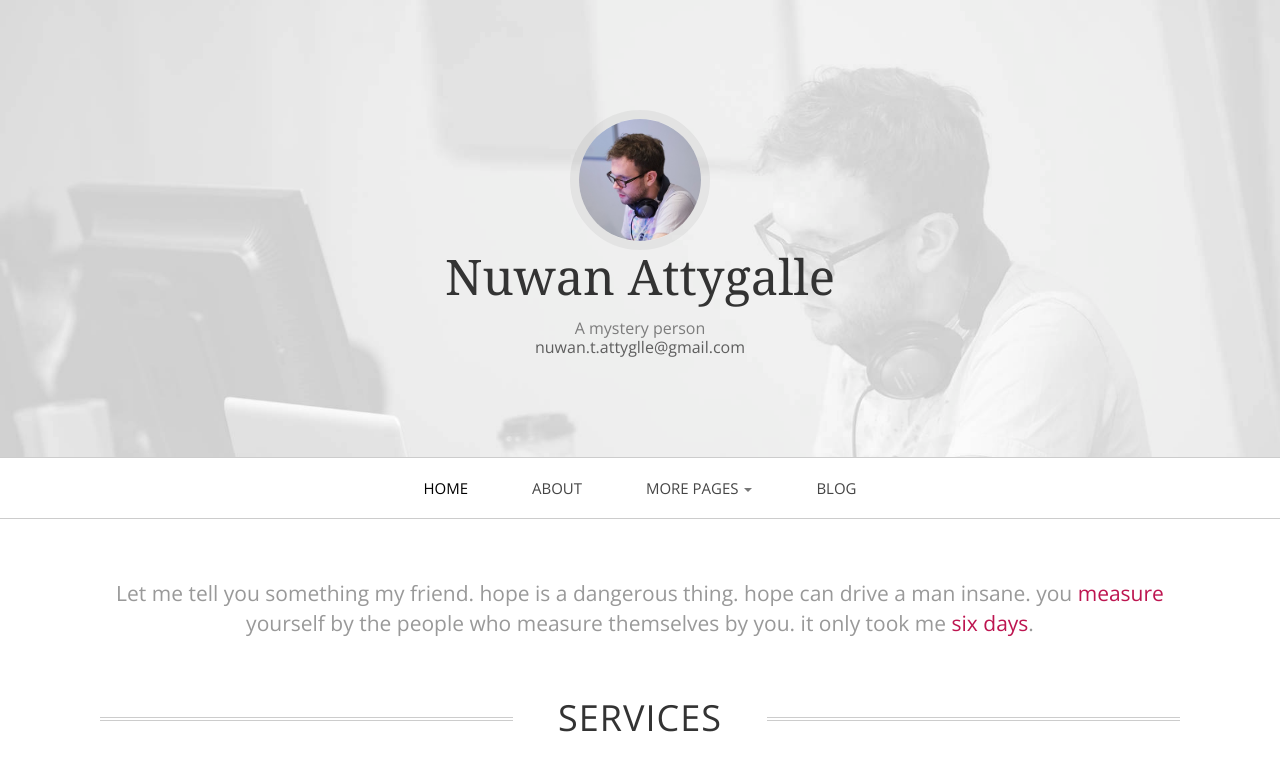
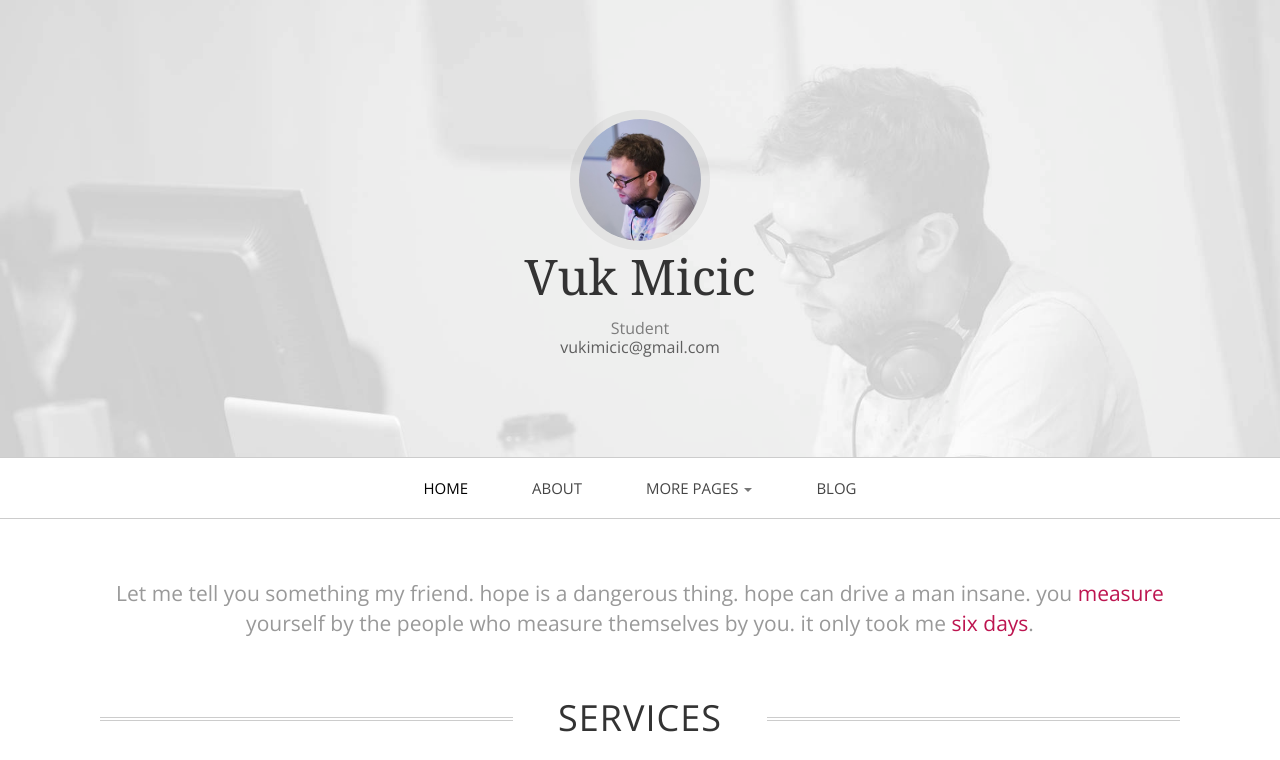
Before and after one commit to vocar12345/vocar12345.github.io, a plain HTML site: page index.html in a window 1280 px wide. Shown: the top 760 px of the page. Drawn offline with nearby package versions, Linux system fonts and the light colour scheme; a web font is replaced by a local one.

Commit message:
initial commit

```diff
--- a/index.html
+++ b/index.html
@@ -27,9 +27,9 @@
 	<div id="head" class="parallax" parallax-speed="2">
 		<h1 id="logo" class="text-center">
 			<img class="img-circle" src="assets/images/guy.jpg" alt="">
-			<span class="title">Nuwan Attygalle</span>
-			<span class="tagline">A mystery person<br>
-				<a href="">nuwan.t.attyglle@gmail.com</a></span>
+			<span class="title">Vuk Micic</span>
+			<span class="tagline">Student<br>
+				<a href="">vukimicic@gmail.com</a></span>
 		</h1>
 	</div>
 
```
